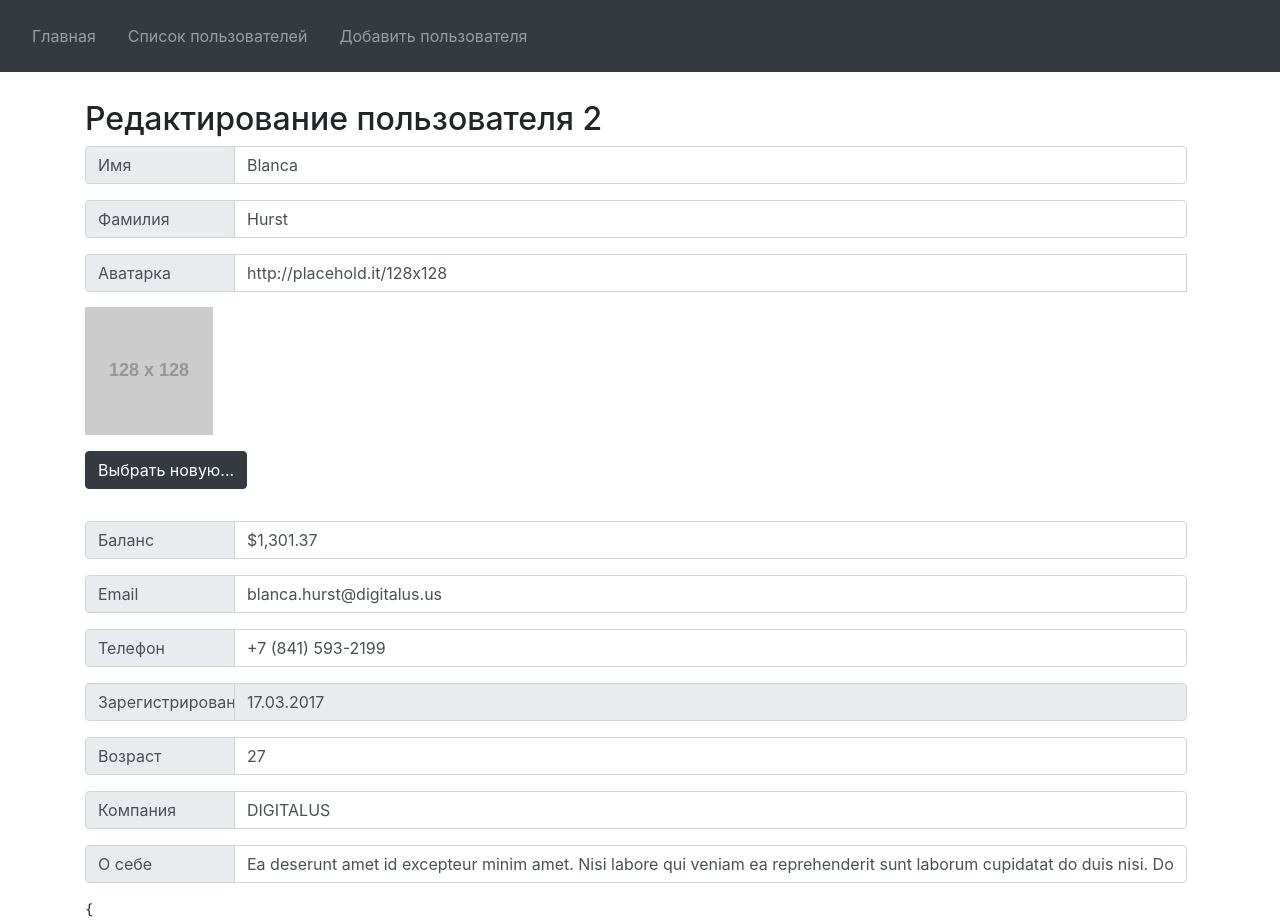
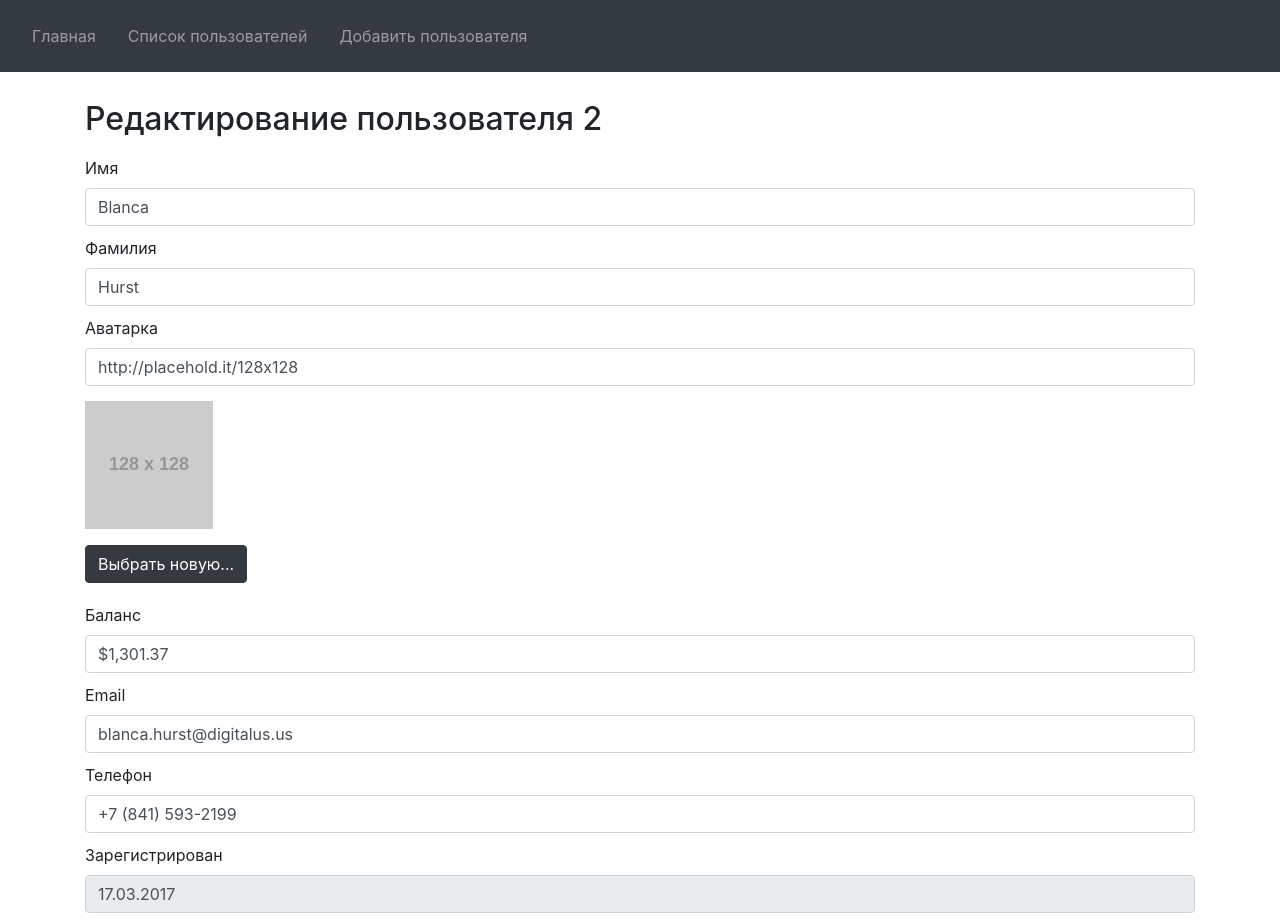
Before and after one commit to iliakut/my_vue_project_2, a Vue app: page /edit/2 in a window 1280 px wide. Shown: the top 922 px of the page. Built offline with nearby package versions, Linux system fonts and the light colour scheme; data requests are answered from the project's data file.

Commit message:
added firs last name, email validation

```diff
--- a/db.json
+++ b/db.json
@@ -420,17 +420,17 @@
       "id": 28,
       "isActive": false,
       "balance": "",
-      "picture": "",
+      "picture": "https://i.imgur.com/VN5U0Ai.jpg",
       "age": 0,
       "accessLevel": "",
-      "firstName": "дима",
-      "lastName": "",
+      "firstName": "Дима",
+      "lastName": "Ш",
       "company": "",
-      "email": "",
+      "email": "123@mail.ru",
       "phone": "",
       "address": "",
       "about": "",
-      "registered": ""
+      "registered": "08.11.2017"
     }
   ]
 }
--- a/package.json
+++ b/package.json
@@ -13,6 +13,7 @@
     "bootstrap": "4.1.3",
     "flatpickr": "^4.5.2",
     "json-server": "0.14.0",
+    "vee-validate": "^2.1.4",
     "vue": "2.5.17",
     "vue-router": "3.0.1"
   },
--- a/src/components/AvatarUploader.vue
+++ b/src/components/AvatarUploader.vue
@@ -1,9 +1,7 @@
 <template>
 
-  <div class="input-group mb-3">
-    <div class="input-group-prepend">
-      <span class="input-group-text">Аватарка</span>
-    </div>
+  <div>
+    <label>Аватарка</label>
     <input
       v-model="picture"
       type="text"
@@ -13,12 +11,10 @@
       <img :src="picture">
     </div>
 
-    <div>
-      <input ref="image" type="file" class="hidden" @change="upload()">
-      <button type="button" class="btn btn-dark" @click="selectNewFile()">
-        Выбрать новую...
-      </button>
-    </div>
+    <input ref="image" type="file" class="hidden" @change="upload()">
+    <button type="button" class="btn btn-dark" @click="selectNewFile()">
+      Выбрать новую...
+    </button>
   </div>
 
 </template>
@@ -74,4 +70,7 @@ export default {
 img {
   margin-top: 15px;
 }
+button {
+  margin-bottom: 10px;
+}
 </style>
--- a/src/components/EditUser.vue
+++ b/src/components/EditUser.vue
@@ -48,6 +48,13 @@ export default {
         .catch(error => console.log(error))
     },
     save() {
+      // валидация
+      this.$validator.validateAll()
+      if (this.errors.any()) {
+        alert('Заполнены не все поля')
+        return
+      }
+
       axios
         .patch(this.url, this.user)
         .then(() => {
--- a/src/components/UserForm.vue
+++ b/src/components/UserForm.vue
@@ -1,37 +1,43 @@
 <template>
   <div>
 
-    <div class="input-group mb-3">
-      <div class="input-group-prepend">
-        <span class="input-group-text">Имя</span>
-      </div>
+    <div>
+      <label>Имя</label>
+      <!--забиндим класс, если есть ошибка-->
       <input
+        v-validate="'required'"
         v-model="userToChange.firstName"
+        :class="{ 'is-invalid': errors.has('firstName') }"
         type="text"
         class="form-control mr-sm-2"
+        name="firstName"
       >
+      <span class="help-block text-danger">
+        {{ errors.first('firstName') }}
+      </span>
     </div>
 
-    <div class="input-group mb-3">
-      <div class="input-group-prepend">
-        <span class="input-group-text">Фамилия</span>
-      </div>
+    <div>
+      <label>Фамилия</label>
       <input
+        v-validate="'required'"
         v-model="userToChange.lastName"
+        :class="{ 'is-invalid': errors.has('lastName') }"
         type="text"
         class="form-control mr-sm-2"
+        name="lastName"
       >
+      <span class="help-block text-danger">
+        {{ errors.first('lastName') }}
+      </span>
     </div>
 
-    <div class="input-group mb-3">
-      <avatar-Uploader
-        v-model="userToChange.picture"/>
-    </div>
+    <avatar-Uploader
+      v-model="userToChange.picture"/>
 
-    <div class="input-group mb-3">
-      <div class="input-group-prepend">
-        <span class="input-group-text">Баланс</span>
-      </div>
+
+    <div>
+      <label>Баланс</label>
       <input
         v-model="userToChange.balance"
         type="text"
@@ -39,21 +45,23 @@
       >
     </div>
 
-    <div class="input-group mb-3">
-      <div class="input-group-prepend">
-        <span class="input-group-text">Email</span>
-      </div>
+    <div>
+      <label>Email</label>
       <input
+        v-validate="'required|email'"
         v-model="userToChange.email"
+        :class="{ 'is-invalid': errors.has('email') }"
         type="text"
         class="form-control mr-sm-2"
+        name="email"
       >
+      <span class="help-block text-danger">
+        {{ errors.first('email') }}
+      </span>
     </div>
 
-    <div class="input-group mb-3">
-      <div class="input-group-prepend">
-        <span class="input-group-text">Телефон</span>
-      </div>
+    <div>
+      <label>Телефон</label>
       <input
         v-model="userToChange.phone"
         type="text"
@@ -65,10 +73,8 @@
       v-model="userToChange.registered"
     />
 
-    <div class="input-group mb-3">
-      <div class="input-group-prepend">
-        <span class="input-group-text">Возраст</span>
-      </div>
+    <div>
+      <label>Возраст</label>
       <input
         v-model="userToChange.age"
         type="text"
@@ -76,10 +82,8 @@
       >
     </div>
 
-    <div class="input-group mb-3">
-      <div class="input-group-prepend">
-        <span class="input-group-text">Компания</span>
-      </div>
+    <div>
+      <label>Компания</label>
       <input
         v-model="userToChange.company"
         type="text"
@@ -87,10 +91,8 @@
       >
     </div>
 
-    <div class="input-group mb-3">
-      <div class="input-group-prepend">
-        <span class="input-group-text">О себе</span>
-      </div>
+    <div>
+      <label>О себе</label>
       <input
         v-model="userToChange.about"
         type="text"
@@ -106,6 +108,8 @@
 <script>
 export default {
   name: 'UserForm',
+  //валидация для компонента выше
+  inject: ['$validator'],
   components: {
     avatarUploader: () => import('@/components/AvatarUploader'),
     datePick: () => import('@/components/datePick')
@@ -142,4 +146,7 @@ export default {
 span {
   width: 150px;
 }
+label {
+  margin-top: 10px;
+}
 </style>
--- a/src/components/datePick.vue
+++ b/src/components/datePick.vue
@@ -1,19 +1,17 @@
 <template>
-  <div class="input-group mb-3">
-    <div class="input-group-prepend">
-      <span class="input-group-text">Зарегистрирован</span>
-    </div>
+  <div>
+    <label>Зарегистрирован</label>
     <input
       ref="datePicker"
       :value="registered"
       type="text"
-      class="form-control mr-sm-2">
+      class="form-control mr-sm-2, dark">
   </div>
 </template>
 
 <script>
 import flatpickr from 'flatpickr'
-import 'flatpickr/dist/flatpickr.css'
+import 'flatpickr/dist/themes/dark.css'
 export default {
   name: 'DatePick',
   model: {
@@ -30,6 +28,7 @@ export default {
     fp: null
   }),
   watch: {
+    // при измененити даты регистрации обновлять дату календаря
     registered() {
       this.fp.setDate(this.registered)
     }
@@ -37,9 +36,13 @@ export default {
   mounted() {
     this.init()
   },
+  beforeDestroy() {
+    this.fp.destroy()
+  },
   methods: {
     init() {
       this.fp = flatpickr(this.$refs.datePicker, {
+        // ицициализация отображения
         dateFormat: 'd.m.Y',
         // событие плагина
         onChange: (selectedDates, dateStr) => {
--- a/src/main.js
+++ b/src/main.js
@@ -2,8 +2,10 @@ import Vue from 'vue'
 import App from '@/App.vue'
 import router from '@/router.js'
 import 'bootstrap/dist/css/bootstrap.css'
+import VeeValidate from 'vee-validate'
 
 Vue.config.productionTip = false
+Vue.use(VeeValidate)
 
 new Vue({
   router,
```
